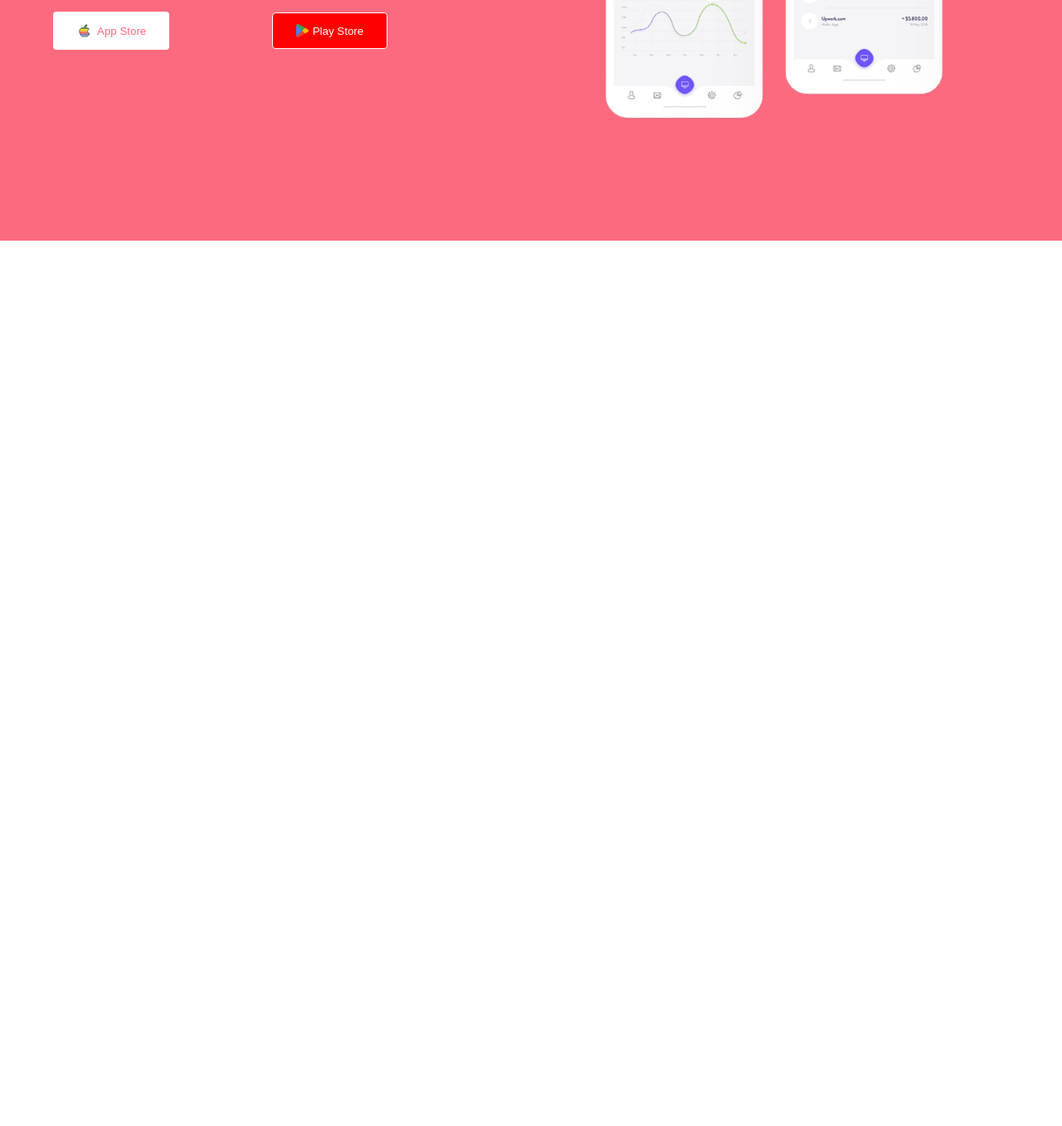
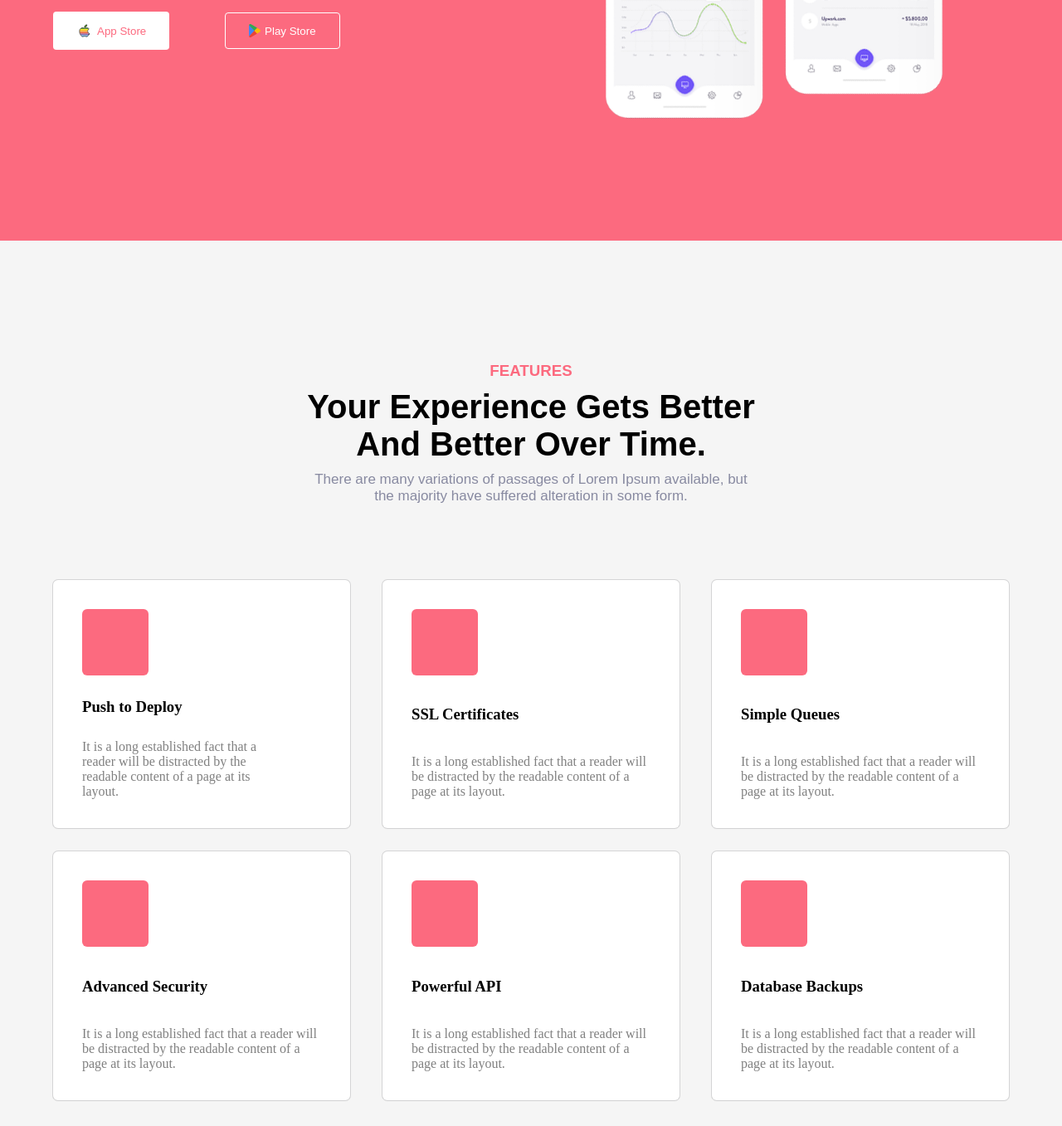
Before and after one commit to CynthiaOguamanam/Mamamoni-Set2.0-Html-Css, a plain HTML site: page AppVilla_Html&Css/index.html in a window 1280 px wide. Shown: the part 500-1857 px from the top of the page at 83% size. Before the commit the page ends 800 px from the top, so only its background shows below. Drawn offline with Linux system fonts and the light colour scheme.

Commit message:
section3

```diff
--- a/AppVilla_Html&Css/index.css
+++ b/AppVilla_Html&Css/index.css
@@ -17,6 +17,8 @@ body{
     align-items: center;
     justify-content: center;
     position: fixed;
+    box-shadow: rgba(0, 0, 0, 0.02) 0px 1px 3px 0px, rgba(27, 31, 35, 0.15) 0px 0px 0px 1px;
+
 }
 
 .subheader{
@@ -140,27 +142,136 @@ body{
     align-items: center;
     border-radius: 4px;
     cursor: pointer;
-    position: relative;
-    animation: movement 5s infinite;
+    /* position: relative; */
+    /* animation: movement 5s infinite; */
 
 }
 
-@keyframes movement {
-    0%   {background-color:red; left:0px; top:0px;}
-    25%  {background-color:rgb(255, 128, 0); left:60px; top:0px;}
-    50%  {background-color:blue; left:0px; top:0px;}
-  }
+/* @keyframes movement {
+    0%   {background-color:#fc6a7f; left:0px; top:0px;}
+    25%  {background-color:blue; left:60px; top:0px;}
+    50%  {background-color:#fc6a7f; left:0px; top:0px;}
+  } */
 
 .playstore:hover{
     background-color: #ffffff;
     transition: 500ms;
     border: none;
-    color: #fc6a7f
+    color: #fc6a7f;
 }
 
 .button_wrap{
-    width: 70%;
+    width: 60%;
     display: flex;
     justify-content: space-between;
     align-items: center;
 }
+
+.section2{
+    width: 100%;
+    height: 140vh;
+    background-color: whitesmoke;
+    display:flex;
+    justify-content: center;
+    align-items: center;
+}
+
+.sub_section2{
+    width: 90%;
+    height: 90%;
+    /* background-color: purple; */
+}
+
+.text_wrap{
+width: 100%;
+height: 35%;
+/* background-color: rgb(38, 0, 255); */
+display: flex;
+flex-direction: column;
+justify-content: center;
+align-items: center;
+text-align: center;
+font-family: sans-serif;
+}
+
+.text_wrap_h1{
+    font-size: 40px;
+    margin: 10px 35px;
+}
+
+.card_wrap{
+width: 100%;
+height: 65%;
+/* background-color: orangered; */
+display: flex;
+justify-content: space-between;
+flex-wrap: wrap;
+}
+
+.card{
+    width: 25%;
+    height: 35%;
+    background-color: white;
+    border-radius: 6px;
+    box-shadow: rgba(0, 0, 0, 0.02) 0px 1px 3px 0px, rgba(27, 31, 35, 0.15) 0px 0px 0px 1px;
+    padding: 35px;
+    display: flex;
+    flex-direction: column;
+    justify-content: space-between;
+}
+
+.card:hover{
+    /* cursor: pointer; */
+    transition: 400ms;
+    margin-top: -5px;
+    box-shadow: rgba(0, 0, 0, 0.24) 0px 3px 8px;
+}
+
+.square{
+    width: 80px;
+    height: 80px;
+    background-color: #fc6a7f;
+    border-radius: 6px;
+}
+.section3{
+    width: 100%;
+    height: 100vh;
+    background-color :#FFFFFF;
+    display: flex;
+    justify-content: center;
+    align-items: center;
+}
+
+.sub_section3{
+    width: 90%;
+    height: 90%;
+    display: flex;
+    justify-content: space-between;
+    align-items: center;
+}
+
+.right{
+        width: 50%;
+        height: 100%;
+        background-image: url("./Assets/app-ss1\ \(1\).png");
+        background-size: contain;
+        background-repeat: no-repeat;
+        background-position: center;
+}
+.section3_h1{
+    margin: 20px 0;
+    /* font-size: 40px; */
+    font-weight: bold;
+    font-family: sans-serif;
+}
+
+.section3_p{
+    margin: 0 0 20px 0;
+    font-size: 15px;
+    color :rgb(92, 92, 92);
+}
+
+.left{
+    font-family: poppins;
+
+}
--- a/AppVilla_Html&Css/index.html
+++ b/AppVilla_Html&Css/index.html
@@ -40,5 +40,59 @@
             <div class="rightwrap"></div>
         </div>
     </div>
+
+    <div class="section2">
+        <div class="sub_section2">
+            <div class="text_wrap">
+                <h3 style="color: #FC6A7F">FEATURES</h3>
+                <h1 class="text_wrap_h1">Your Experience Gets Better <br/> And Better Over Time.</h1>
+                <p style="color: #888AA1; font-size: 17px;">There are many variations of passages of Lorem Ipsum available, but <br/> the majority have suffered alteration in some form.</p>
+            </div>
+            <div class="card_wrap">
+                <div class="card">
+                    <div class="square"></div>
+                    <h3>Push to Deploy</h3>
+                    <p style="color: grey; font-size: 16px;">It is a long established fact that a <br/>reader will be distracted by the <br/>readable content of a page at its <br/>layout.</p>
+                </div>
+                <div class="card">
+                    <div class="square"></div>
+                        <h3>SSL Certificates</h3>
+                        <p style="color: grey; font-size: 16px;">It is a long established fact that a reader will be distracted by the readable content of a page at its layout.</p>
+                </div>
+                <div class="card">
+                    <div class="square"></div>
+                        <h3>Simple Queues</h3>
+                        <p style="color: grey; font-size: 16px;">It is a long established fact that a reader will be distracted by the readable content of a page at its layout.</p>
+                </div>
+                <div class="card">
+                    <div class="square"></div>
+                        <h3>Advanced Security</h3>
+                        <p style="color: grey; font-size: 16px;">It is a long established fact that a reader will be distracted by the readable content of a page at its layout.</p>
+                </div>
+                <div class="card">
+                    <div class="square"></div>
+                        <h3>Powerful API</h3>
+                        <p style="color: grey; font-size: 16px;">It is a long established fact that a reader will be distracted by the readable content of a page at its layout.</p>
+                </div>
+                <div class="card">
+                    <div class="square"></div>
+                    <h3>Database Backups</h3>
+                    <p style="color: grey; font-size: 16px;">It is a long established fact that a reader will be distracted by the readable content of a page at its layout.</p>
+                </div>
+            </div>
+        </div>
+    </div>
+
+    <div class="section3">
+        <div class="sub_section3">
+            <div class="left">
+                <div class="square"></div>
+                <h1 class="section3_h1">1,25,000 Customers Using The<br/> Application!</h1>
+                <p class="section3_p">Collaborate over projects with your team and clients optimised for mobile and tablet don't <br/> let slow page speeds drive our innovative platform empowers anyone to convert clicks<br/> ou'll publish your first landing page in minutes.</p>
+                <button class="header_button">Get Started</button>
+            </div>
+            <div class="right"></div>
+        </div>
+    </div>
 </body>
 </html>
```
